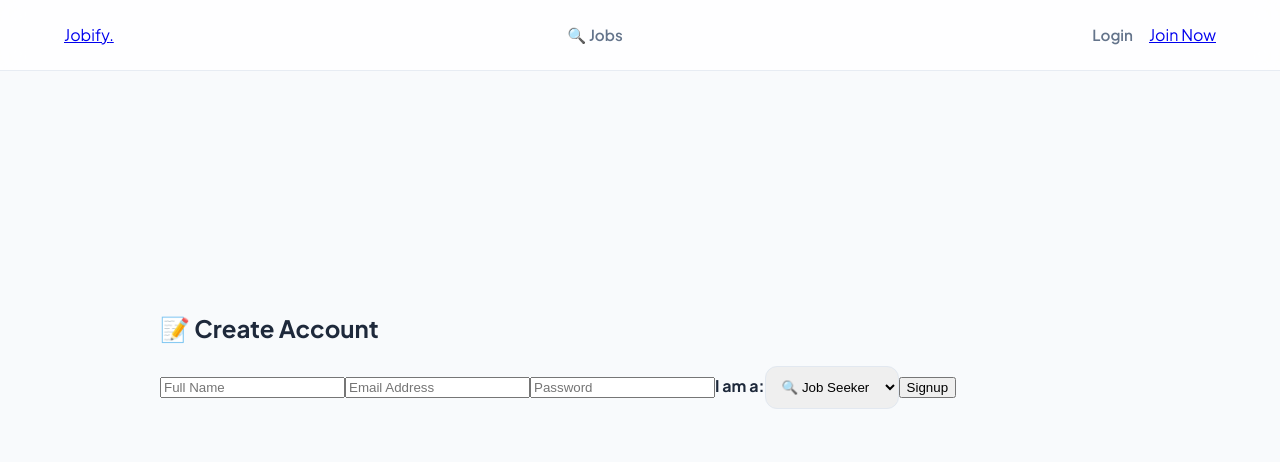
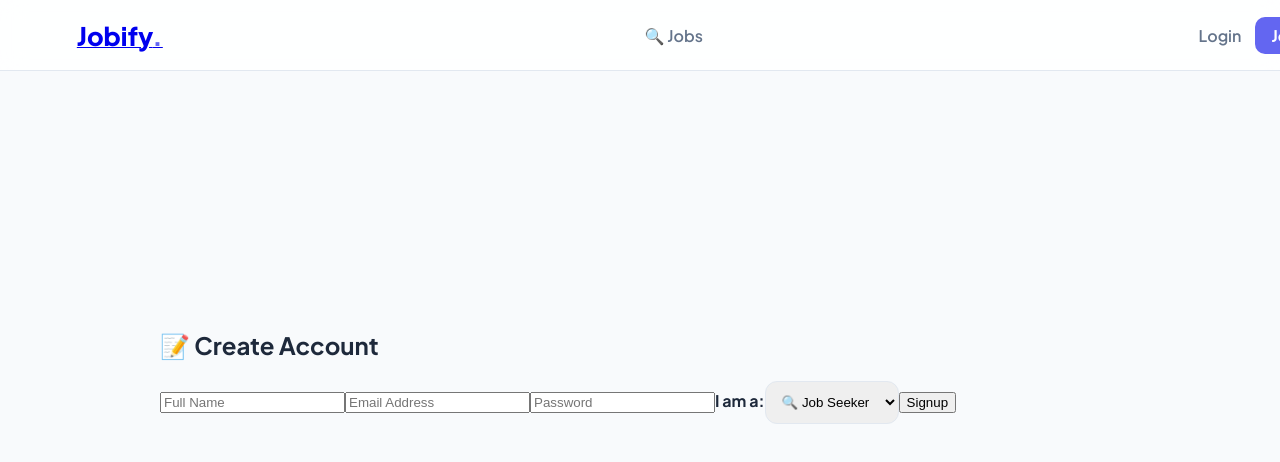
Before and after one commit to mainsohelhu/job-search, a React app in the folder frontend/: page /signup in a window 1280 px wide. Shown: the top 462 px of the page. Built offline with nearby package versions, Linux system fonts and the light colour scheme; no server answers; the HTML template or start-up script is replaced by a standard one.

Commit message:
some iprovements

```diff
--- a/frontend/src/App.css
+++ b/frontend/src/App.css
@@ -1,4 +1,4 @@
-/* --- Google Fonts Import --- */
+/* Google Font */
 @import url('https://fonts.googleapis.com/css2?family=Plus+Jakarta+Sans:wght@400;500;600;700;800&display=swap');
 
 :root {
@@ -9,82 +9,90 @@
   --text-main: #1e293b;
   --text-muted: #64748b;
   --danger: #ef4444;
-  --success: #10b981;
-  --nav-bg: rgba(255, 255, 255, 0.8);
-  --shadow-sm: 0 4px 6px -1px rgba(0, 0, 0, 0.05);
-  --shadow-md: 0 10px 15px -3px rgba(0, 0, 0, 0.08);
 }
 
+/* Global */
 body {
-  background-color: var(--bg-color);
   margin: 0;
   font-family: 'Plus Jakarta Sans', sans-serif;
+  background: var(--bg-color);
   color: var(--text-main);
-  line-height: 1.5;
 }
 
+/* Container */
 .container {
   max-width: 1000px;
-  margin: 0 auto;
-  padding: 100px 20px 40px; /* Top padding to account for fixed navbar */
+  margin: auto;
+  padding: 110px 20px 40px;
 }
 
-/* --- Clean Modern Navbar --- */
+/* Navbar */
 .navbar {
   position: fixed;
   top: 0;
-  left: 0;
-  right: 0;
+  width: 100%;
   height: 70px;
+  background: rgba(255,255,255,0.85);
+  backdrop-filter: blur(12px);
+  border-bottom: 1px solid #e2e8f0;
   display: flex;
   align-items: center;
   justify-content: space-between;
-  padding: 0 5%;
-  background: var(--nav-bg);
-  backdrop-filter: blur(12px);
-  -webkit-backdrop-filter: blur(12px);
-  border-bottom: 1px solid rgba(226, 232, 240, 0.8);
+  padding: 0 6%;
   z-index: 1000;
 }
 
-.nav-logo {
+.logo-text {
+  font-size: 1.6rem;
   font-weight: 800;
-  font-size: 1.5rem;
-  color: var(--primary);
-  text-decoration: none;
-  letter-spacing: -1px;
 }
 
-.nav-links-group {
+.accent {
+  color: var(--primary);
+}
+
+.nav-menu {
   display: flex;
-  align-items: center;
-  gap: 15px;
+  gap: 18px;
 }
 
 .nav-link {
   text-decoration: none;
+  color: var(--text-muted);
   font-weight: 600;
-  color: var(--text-muted);
-  padding: 8px 16px;
+  padding: 8px 14px;
   border-radius: 10px;
-  transition: all 0.2s ease;
-  font-size: 0.95rem;
+  transition: 0.25s;
 }
 
 .nav-link:hover {
   color: var(--primary);
-  background: rgba(99, 102, 241, 0.05);
+  background: rgba(99,102,241,0.08);
+}
+
+/* Buttons */
+.signup-btn {
+  background: var(--primary);
+  color: white;
+  padding: 8px 16px;
+  border-radius: 10px;
+  text-decoration: none;
+  font-weight: 700;
+  transition: 0.25s;
+}
+
+.signup-btn:hover {
+  background: var(--primary-hover);
 }
 
 .logout-btn {
   background: #fff1f2;
   color: var(--danger);
-  border: 1px solid #ffe4e6;
-  padding: 8px 16px;
+  border: none;
+  padding: 8px 14px;
   border-radius: 10px;
+  cursor: pointer;
   font-weight: 600;
-  cursor: pointer;
-  transition: 0.2s;
 }
 
 .logout-btn:hover {
@@ -92,109 +100,104 @@ body {
   color: white;
 }
 
-/* --- Professional Job Cards --- */
+/* Search */
+.search-wrapper {
+  margin-bottom: 35px;
+}
+
+.search-bar {
+  width: 100%;
+  padding: 16px 18px;
+  border-radius: 14px;
+  border: 2px solid #e2e8f0;
+  font-size: 1rem;
+  transition: 0.2s;
+}
+
+.search-bar:focus {
+  outline: none;
+  border-color: var(--primary);
+  box-shadow: 0 0 0 4px rgba(99,102,241,0.1);
+}
+
+/* Job List */
 .job-list {
   display: grid;
-  grid-template-columns: repeat(auto-fill, minmax(100%, 1fr));
   gap: 20px;
 }
 
+/* Job Card */
 .job-card {
-  background: var(--card-bg);
+  background: white;
   padding: 24px;
-  border-radius: 20px;
+  border-radius: 18px;
   border: 1px solid #f1f5f9;
-  box-shadow: var(--shadow-sm);
-  transition: all 0.3s cubic-bezier(0.4, 0, 0.2, 1);
+  box-shadow: 0 6px 16px rgba(0,0,0,0.04);
+  transition: 0.25s;
 }
 
 .job-card:hover {
-  transform: translateY(-4px);
-  box-shadow: var(--shadow-md);
-  border-color: #e2e8f0;
+  transform: translateY(-5px);
+  box-shadow: 0 14px 30px rgba(0,0,0,0.08);
 }
 
+/* Job Header */
 .job-card-header {
   display: flex;
-  gap: 16px;
-  margin-bottom: 16px;
+  gap: 15px;
+  margin-bottom: 15px;
 }
 
 .company-logo-placeholder {
   width: 52px;
   height: 52px;
-  background: linear-gradient(135deg, var(--primary), #818cf8);
+  background: linear-gradient(135deg,#6366f1,#818cf8);
   border-radius: 14px;
   display: flex;
   align-items: center;
   justify-content: center;
   color: white;
   font-weight: 800;
-  font-size: 1.2rem;
-  flex-shrink: 0;
 }
 
 .job-card h2 {
+  margin: 0;
   font-size: 1.25rem;
-  font-weight: 700;
-  margin: 0;
-  color: #0f172a;
 }
 
 .company-name {
   color: var(--text-muted);
-  font-weight: 500;
-  margin: 4px 0 0 0;
+  font-size: 0.9rem;
 }
 
-/* --- Badges & Details --- */
+/* Badges */
 .details-row {
   display: flex;
-  gap: 12px;
-  margin-bottom: 18px;
-  flex-wrap: wrap;
+  gap: 10px;
+  margin-bottom: 16px;
 }
 
 .badge {
-  padding: 4px 12px;
+  padding: 5px 10px;
   border-radius: 8px;
   font-size: 0.8rem;
   font-weight: 700;
-  display: flex;
-  align-items: center;
-  gap: 6px;
 }
 
-.badge-geo { background: #f1f5f9; color: #475569; }
-.badge-money { background: #ecfdf5; color: #059669; }
-
-/* --- Search UI --- */
-.search-wrapper {
-  margin-bottom: 40px;
-  position: relative;
+.badge-geo {
+  background: #f1f5f9;
+  color: #475569;
 }
 
-.search-bar {
-  width: 100%;
-  padding: 16px 24px;
-  border: 2px solid #e2e8f0;
-  border-radius: 16px;
-  font-size: 1rem;
-  background: white;
-  transition: 0.2s;
-  box-sizing: border-box;
+.badge-money {
+  background: #ecfdf5;
+  color: #059669;
 }
 
-.search-bar:focus {
-  outline: none;
-  border-color: var(--primary);
-  box-shadow: 0 0 0 4px rgba(99, 102, 241, 0.1);
-}
-
-/* --- Buttons --- */
+/* Buttons */
 .button-group {
   display: flex;
-  gap: 12px;
+  gap: 10px;
 }
 
 .apply-btn {
@@ -202,16 +205,14 @@ body {
   background: var(--primary);
   color: white;
   padding: 12px;
-  border-radius: 12px;
+  border-radius: 10px;
   text-decoration: none;
   text-align: center;
   font-weight: 700;
-  transition: 0.3s;
 }
 
 .apply-btn:hover {
   background: var(--primary-hover);
-  box-shadow: 0 4px 12px rgba(99, 102, 241, 0.3);
 }
 
 .delete-btn {
@@ -220,7 +221,12 @@ body {
   color: var(--danger);
   border: none;
   padding: 12px;
-  border-radius: 12px;
-  font-weight: 600;
+  border-radius: 10px;
   cursor: pointer;
+  font-weight: 700;
 }
+
+.delete-btn:hover {
+  background: var(--danger);
+  color: white;
+}
```
